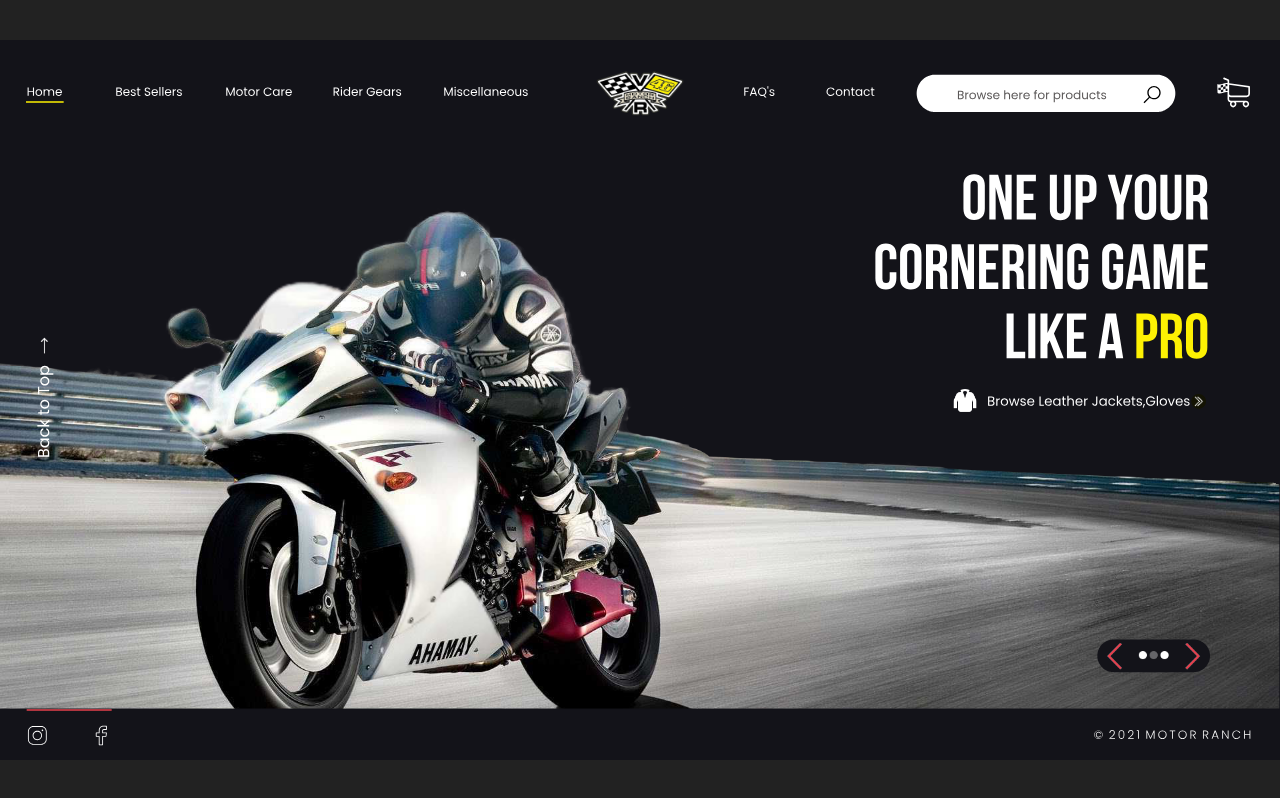
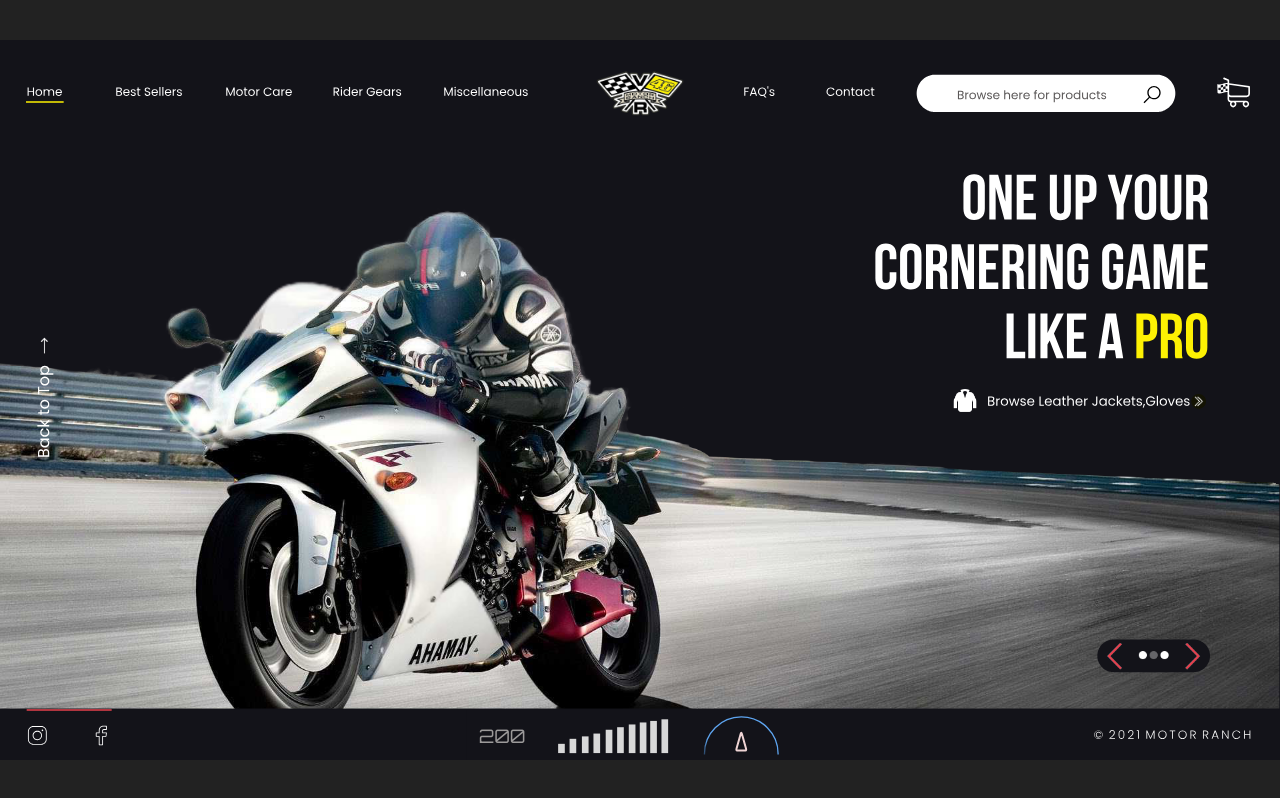
Before and after one commit to dave-alt/Motor_Ranch_Landing, a plain HTML site: page index.html in a window 1280 px wide. Drawn offline with Linux system fonts and the light colour scheme.

Commit message:
Metric Interactive

```diff
--- a/index.html
+++ b/index.html
@@ -463,5 +463,30 @@
         </g>
       </g>
     </svg>
+	<svg id="meter" width="500px" height="76px" viewBox="0 0 500 76" xmlns="http://www.w3.org/2000/svg" xmlns:bx="https://boxy-svg.com">
+  <defs>
+    <style bx:fonts="Orbitron">@font-face { font-family: Orbitron; font-style: normal; font-weight: 400; font-stretch: normal; font-variant: normal; font-feature-settings: normal;  }</style>
+    <bx:grid x="0" y="0" width="100.088" height="75.57"></bx:grid>
+    <linearGradient gradientUnits="userSpaceOnUse" x1="461.468" y1="165.218" x2="461.468" y2="290.552" id="gradient-0" gradientTransform="matrix(-0.19977, 0.979843, -0.998082, -0.223221, 830.339277, -221.679279)" spreadMethod="pad">
+  <stop offset="0" style="stop-color: rgb(238, 93, 93);"></stop>
+  <stop offset="0.466" style="stop-opacity: 0;"></stop>
+  <stop offset="1" style="stop-color: rgb(93, 164, 239);"></stop>
+</linearGradient>
+  </defs>
+  <rect width="500" height="76" style="fill: rgb(19, 19, 25);"></rect>
+  <text id="speedVal" style="fill: rgb(156, 154, 154); font-family: Orbitron; font-size: 28px; white-space: pre;" x="18.005" y="48.868">200</text>
+  <path d="M 411.061 35.754 Q 411.918 32.731 412.775 35.754 L 418.994 57.702 Q 419.851 60.725 418.137 60.725 L 405.699 60.725 Q 403.985 60.725 404.842 57.702 Z" data-bx-shape="triangle 403.985 32.731 15.866 27.994 0.5 0.108 1@f910960d" style="stroke-miterlimit: 7; stroke-linecap: round; stroke-linejoin: bevel; fill: none; stroke-width: 3px; stroke: rgb(239, 212, 212);transform-origin: 411.9px 61px;" id="speedLine" data-bx-origin="0.5 1.010384"></path>
+  <path style="fill-rule: nonzero; fill: none; stroke-width: 2.26941px; stroke-linejoin: round; stroke-linecap: square; stroke: url(#gradient-0); paint-order: stroke;" transform="matrix(0, 0.881286, -0.881286, 0, 605.213806, -330.265869)" d="M 449.333 282 A 62.667 62.667 0 1 1 449.333 156.667 " bx:shape="pie 449.333 219.333 0 62.667 180 360 1@18f439e5"></path>
+  <rect x="137.202" y="50.757" width="10" height="13.852" style="fill: rgb(216, 216, 216);"></rect>
+  <rect x="154.353" y="43.243" width="10" height="21.446" style="fill: rgb(216, 216, 216);"></rect>
+  <rect x="172.857" y="39.587" width="10" height="25.054" style="fill: rgb(216, 216, 216);"></rect>
+  <rect x="292.202" y="13.957" width="10" height="50.684" style="fill: rgb(216, 216, 216);"></rect>
+  <rect x="190.176" y="35.354" width="10" height="29.255" style="fill: rgb(216, 216, 216);"></rect>
+  <rect x="208.552" y="29.625" width="10" height="34.984" style="fill: rgb(216, 216, 216);"></rect>
+  <rect x="225.703" y="25.817" width="10" height="38.824" style="fill: rgb(216, 216, 216);"></rect>
+  <rect x="243.177" y="21.706" width="10" height="42.935" style="fill: rgb(216, 216, 216);"></rect>
+  <rect x="259.651" y="18.698" width="10" height="45.943" style="fill: rgb(216, 216, 216);"></rect>
+  <rect x="275.319" y="16.388" width="10" height="48.253" style="fill: rgb(216, 216, 216);"></rect>
+</svg>
   </div>
 </div><script type="text/javascript" src="script.js"></script></body></html>
--- a/script.js
+++ b/script.js
@@ -244,3 +244,14 @@ document.body.addEventListener("click", HighlightHotspots);
 
 //var animation = isBack ? ReverseAnimation(currentAnimation) : event.state.animation;
 //currentAnimation = event.state.animation;
+
+
+let speedVal = document.getElementById("speedVal");
+let speedLine = document.getElementById("speedLine");
+speedLine.style.transition=`all 0.5s ease-out`
+let score=0
+document.addEventListener("mousemove", (e) => {
+  score=Math.round(500 * Math.sin(e.clientX / 800))
+  speedVal.innerHTML = `${score}`;
+  speedLine.style.transform=`rotateZ(${100*Math.sin((score-250)/230)}deg)`
+});
--- a/style.css
+++ b/style.css
@@ -1,3 +1,12 @@
+@import url('https://fonts.googleapis.com/css2?family=Orbitron&display=swap');
+
+
+#meter{
+	position:fixed;
+	z-index:99999;
+	top: 1005px;
+    	left: 700px;
+}
 html, body {
     height: 100%;
     margin: 0px;
```
